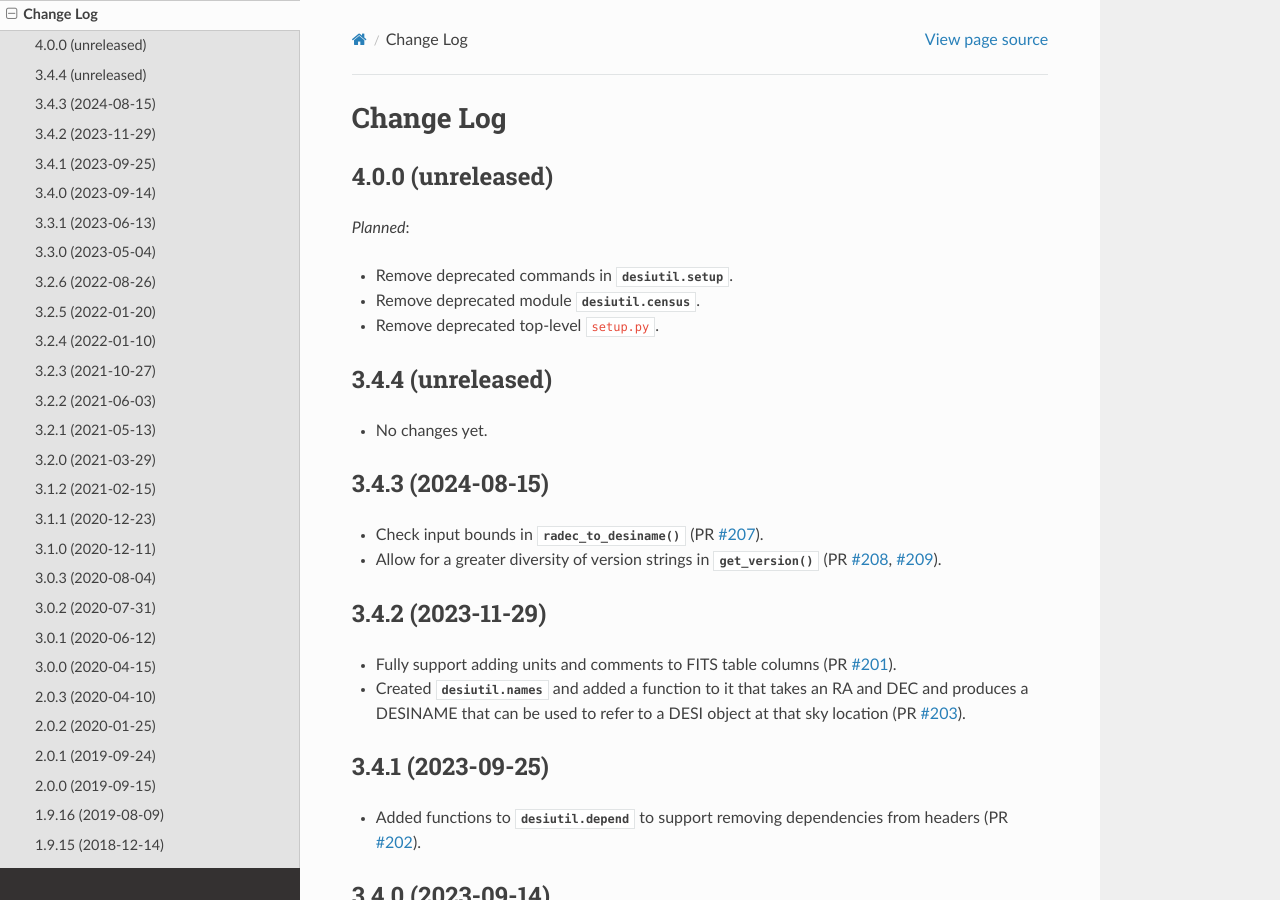
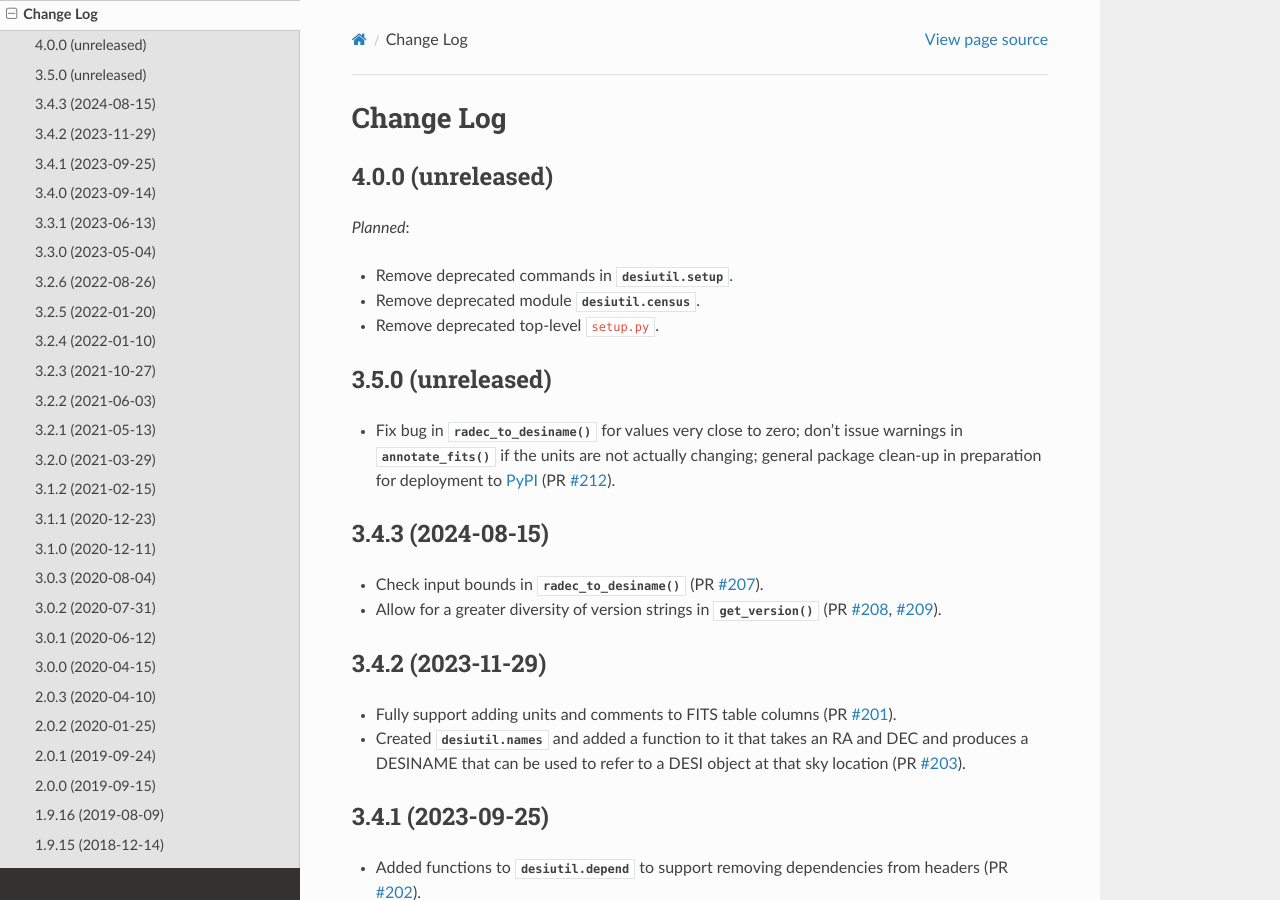
Before and after one commit to desihub/desiutil, a Sphinx documentation site: the page built from doc/changes.rst, in a window 1280 px wide and 900 px high. Built offline with Sphinx 7.4.7 and the Read the Docs theme 3.1.0, drawn with Linux system fonts in a browser that asks for light colours.

Commit message:
update change log

```diff
--- a/doc/changes.rst
+++ b/doc/changes.rst
@@ -11,10 +11,16 @@ Change Log
 * Remove deprecated module :mod:`desiutil.census`.
 * Remove deprecated top-level ``setup.py``.
 
-3.4.4 (unreleased)
+3.5.0 (unreleased)
 ------------------
 
-* No changes yet.
+* Fix bug in :func:`~desiutil.names.radec_to_desiname` for values very close to zero;
+  don't issue warnings in :func:`~desiutil.annotate.annotate_fits` if the units
+  are not actually changing; general package clean-up in preparation for
+  deployment to PyPI_ (PR `#212`_).
+
+.. _PyPI: https://pypi.org
+.. _`#212`: https://github.com/desihub/desiutil/pull/212
 
 3.4.3 (2024-08-15)
 ------------------
```
